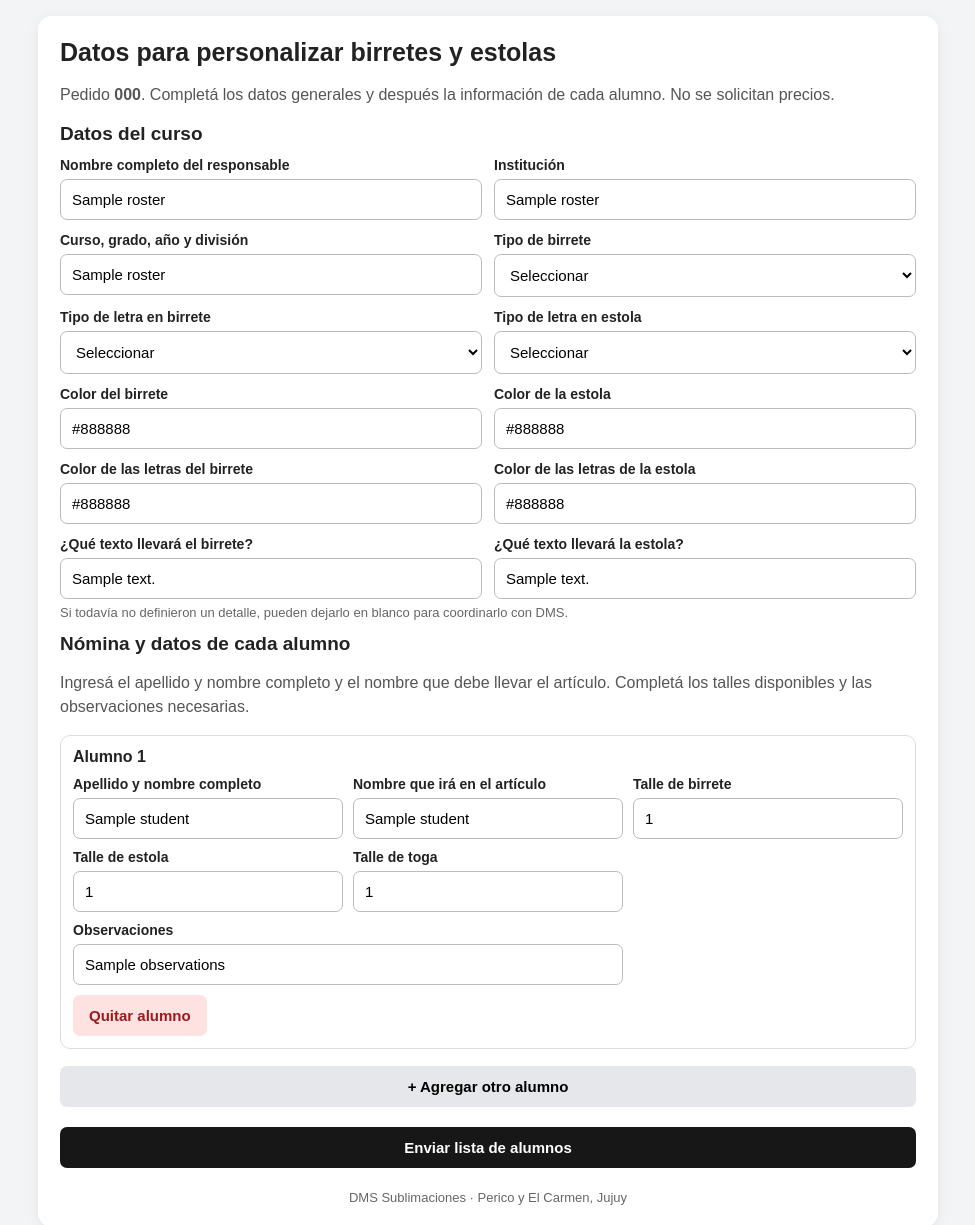
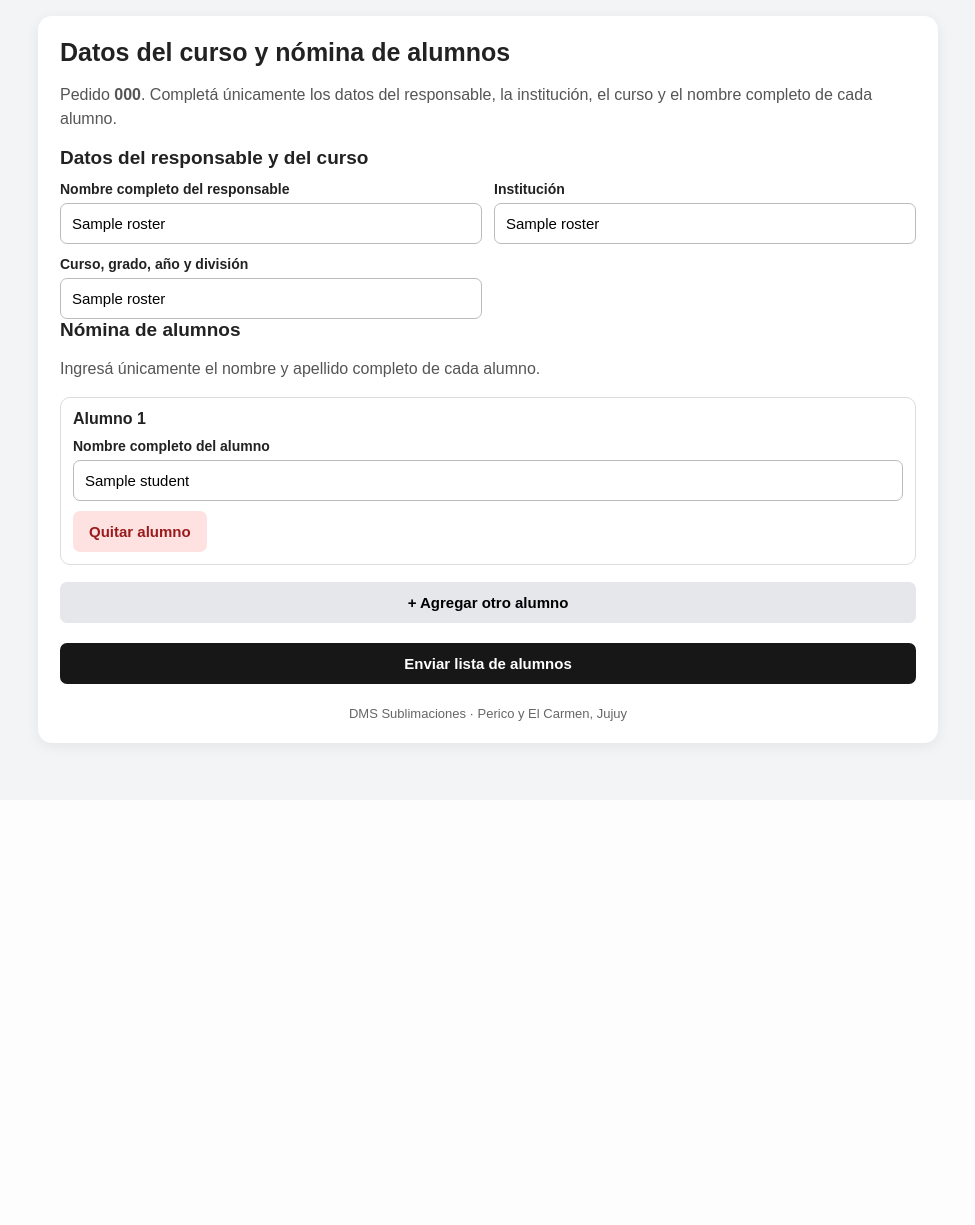
Before and after one commit to kmicaela20-ui/dms-sistema-pro, a Flask app: template templates/public_grad_roster.html in a window 1280 px wide. Shown: the top 1225 px of the page, without its empty margins (152-1127 px from the left). After the commit the page ends 752 px from the top, so only its background shows below. Run offline with Flask 3, Linux system fonts and the light colour scheme; the template is opened without the code that fills it: most values are stand-ins (such as "Sample title", 1, 10 or a date in 2020); parts of the project's set-up code (start-up, migrations or seed data) failed here and were passed over; some libraries are stand-ins or nearby versions.

Commit message:
Update public_grad_roster.html

```diff
--- a/templates/public_grad_roster.html
+++ b/templates/public_grad_roster.html
@@ -1,37 +1,22 @@
 <!DOCTYPE html>
-<html lang="es"><head><meta charset="UTF-8"><meta name="viewport" content="width=device-width,initial-scale=1"><title>Personalización de egresados | DMS</title>
+<html lang="es"><head><meta charset="UTF-8"><meta name="viewport" content="width=device-width,initial-scale=1"><title>Nómina de alumnos | DMS</title>
 <style>
 *{box-sizing:border-box}body{margin:0;padding:16px 10px;background:#f3f4f6;color:#222;font-family:Arial,sans-serif}.wrap{max-width:900px;margin:auto;background:#fff;padding:22px;border-radius:14px;box-shadow:0 3px 14px #0001}h1{font-size:25px;margin:0 0 8px}.intro{color:#555;line-height:1.5}.section{margin-top:25px;padding-top:17px;border-top:1px solid #ddd}h2{font-size:19px;margin:0 0 12px}.grid{display:grid;grid-template-columns:repeat(2,minmax(0,1fr));gap:12px}.field label{display:block;font-weight:bold;font-size:14px;margin:0 0 6px}.field input,.field select,.student input{width:100%;min-width:0;padding:11px;border:1px solid #bbb;border-radius:7px;background:white;font-size:15px}.student{border:1px solid #ddd;border-radius:10px;padding:12px;margin:12px 0}.student-title{font-weight:bold;margin-bottom:10px}.student-grid{display:grid;grid-template-columns:repeat(3,minmax(0,1fr));gap:10px}.student-grid .wide{grid-column:span 2}.btn{border:0;border-radius:7px;padding:12px 16px;font-weight:bold;font-size:15px;cursor:pointer}.remove{background:#fee2e2;color:#991b1b;margin-top:10px}.add{width:100%;background:#e5e7eb;margin-top:5px}.submit{width:100%;background:#171717;color:white;margin-top:20px}.brand{text-align:center;font-size:13px;color:#666;margin-top:22px}.help{font-size:13px;color:#666;margin-top:6px}@media(max-width:600px){.wrap{padding:16px}.grid,.student-grid{grid-template-columns:1fr}.student-grid .wide{grid-column:span 1}h1{font-size:22px}}
 </style></head><body><main class="wrap">
-<h1>Datos para personalizar birretes y estolas</h1><p class="intro">Pedido <strong>{{ roster['code'] }}</strong>. Completá los datos generales y después la información de cada alumno. No se solicitan precios.</p>
+<h1>Datos del curso y nómina de alumnos</h1><p class="intro">Pedido <strong>{{ roster['code'] }}</strong>. Completá únicamente los datos del responsable, la institución, el curso y el nombre completo de cada alumno.</p>
 <form method="POST">
-<section><h2>Datos del curso</h2><div class="grid">
+<section><h2>Datos del responsable y del curso</h2><div class="grid">
 <div class="field"><label for="responsible_name">Nombre completo del responsable</label><input id="responsible_name" name="responsible_name" maxlength="150" value="{{ roster['responsible_name'] or '' }}" required></div>
 <div class="field"><label for="institution_name">Institución</label><input id="institution_name" name="institution_name" maxlength="200" value="{{ roster['institution_name'] or '' }}" required></div>
 <div class="field"><label for="course_name">Curso, grado, año y división</label><input id="course_name" name="course_name" maxlength="100" value="{{ roster['course_name'] or '' }}" required></div>
-<div class="field"><label for="birrete_type">Tipo de birrete</label><select id="birrete_type" name="birrete_type"><option value="">Seleccionar</option>{% for v in ['Clásico','Con visera','Personalizado / otro'] %}<option value="{{v}}" {% if roster['birrete_type']==v %}selected{% endif %}>{{v}}</option>{% endfor %}</select></div>
-<div class="field"><label for="birrete_font">Tipo de letra en birrete</label><select id="birrete_font" name="birrete_font"><option value="">Seleccionar</option>{% for v in ['Imprenta mayúscula','Imprenta minúscula','Cursiva','Estilo elegante','A elección / coordinar'] %}<option value="{{v}}" {% if roster['birrete_font']==v %}selected{% endif %}>{{v}}</option>{% endfor %}</select></div>
-<div class="field"><label for="estola_font">Tipo de letra en estola</label><select id="estola_font" name="estola_font"><option value="">Seleccionar</option>{% for v in ['Imprenta mayúscula','Imprenta minúscula','Cursiva','Estilo elegante','A elección / coordinar'] %}<option value="{{v}}" {% if roster['estola_font']==v %}selected{% endif %}>{{v}}</option>{% endfor %}</select></div>
-<div class="field"><label for="birrete_color">Color del birrete</label><input id="birrete_color" name="birrete_color" placeholder="Ej.: negro, rosa, azul" value="{{ roster['birrete_color'] or '' }}"></div>
-<div class="field"><label for="estola_color">Color de la estola</label><input id="estola_color" name="estola_color" placeholder="Ej.: blanco, negro, rosa" value="{{ roster['estola_color'] or '' }}"></div>
-<div class="field"><label for="birrete_text_color">Color de las letras del birrete</label><input id="birrete_text_color" name="birrete_text_color" placeholder="Ej.: dorado" value="{{ roster['birrete_text_color'] or '' }}"></div>
-<div class="field"><label for="estola_text_color">Color de las letras de la estola</label><input id="estola_text_color" name="estola_text_color" placeholder="Ej.: dorado" value="{{ roster['estola_text_color'] or '' }}"></div>
-<div class="field"><label for="birrete_text">¿Qué texto llevará el birrete?</label><input id="birrete_text" name="birrete_text" placeholder="Ej.: nombre, curso, promoción y año" value="{{ roster['birrete_text'] or '' }}"></div>
-<div class="field"><label for="estola_text">¿Qué texto llevará la estola?</label><input id="estola_text" name="estola_text" placeholder="Ej.: nombre, institución o especialidad" value="{{ roster['estola_text'] or '' }}"></div>
-</div><p class="help">Si todavía no definieron un detalle, pueden dejarlo en blanco para coordinarlo con DMS.</p></section>
-<section><h2>Nómina y datos de cada alumno</h2><p class="intro">Ingresá el apellido y nombre completo y el nombre que debe llevar el artículo. Completá los talles disponibles y las observaciones necesarias.</p>
-<div id="students">{% if existing_students %}{% for student in existing_students %}<div class="student"><div class="student-title">Alumno <span class="number">{{ loop.index }}</span></div><div class="student-grid">
-<div class="field"><label>Apellido y nombre completo</label><input name="student_name" value="{{student['student_name'] or ''}}" required maxlength="150" placeholder="Apellido y nombre"></div>
-<div class="field"><label>Nombre que irá en el artículo</label><input name="article_name" value="{{student['article_name'] or ''}}" maxlength="150" placeholder="Nombre para estampar"></div>
-<div class="field"><label>Talle de birrete</label><input name="cap_size" value="{{student['cap_size'] or ''}}" placeholder="Talle o medida"></div>
-<div class="field"><label>Talle de estola</label><input name="stole_size" value="{{student['stole_size'] or ''}}" placeholder="Talle"></div>
-<div class="field"><label>Talle de toga</label><input name="toga_size" value="{{student['toga_size'] or ''}}" placeholder="Talle"></div>
-<div class="field wide"><label>Observaciones</label><input name="observations" value="{{student['observations'] or ''}}" placeholder="Detalles particulares"></div></div><button type="button" class="btn remove" onclick="removeStudent(this)">Quitar alumno</button></div>{% endfor %}{% else %}<div class="student"><div class="student-title">Alumno <span class="number">1</span></div><div class="student-grid"><div class="field"><label>Apellido y nombre completo</label><input name="student_name" required maxlength="150" placeholder="Apellido y nombre"></div><div class="field"><label>Nombre que irá en el artículo</label><input name="article_name" maxlength="150" placeholder="Nombre para estampar"></div><div class="field"><label>Talle de birrete</label><input name="cap_size" placeholder="Talle o medida"></div><div class="field"><label>Talle de estola</label><input name="stole_size" placeholder="Talle"></div><div class="field"><label>Talle de toga</label><input name="toga_size" placeholder="Talle"></div><div class="field wide"><label>Observaciones</label><input name="observations" placeholder="Detalles particulares"></div></div><button type="button" class="btn remove" onclick="removeStudent(this)">Quitar alumno</button></div>{% endif %}</div>
+</div></section>
+<section><h2>Nómina de alumnos</h2><p class="intro">Ingresá únicamente el nombre y apellido completo de cada alumno.</p>
+<div id="students">{% if existing_students %}{% for student in existing_students %}<div class="student"><div class="student-title">Alumno <span class="number">{{ loop.index }}</span></div><div class="field"><label>Nombre completo del alumno</label><input name="student_name" value="{{student['student_name'] or ''}}" required maxlength="150" placeholder="Apellido y nombre"></div><button type="button" class="btn remove" onclick="removeStudent(this)">Quitar alumno</button></div>{% endfor %}{% else %}<div class="student"><div class="student-title">Alumno <span class="number">1</span></div><div class="field"><label>Nombre completo del alumno</label><input name="student_name" required maxlength="150" placeholder="Apellido y nombre"></div><button type="button" class="btn remove" onclick="removeStudent(this)">Quitar alumno</button></div>{% endif %}</div>
 <button type="button" class="btn add" onclick="addStudent()">+ Agregar otro alumno</button></section>
 <button type="submit" class="btn submit">Enviar lista de alumnos</button></form><div class="brand">DMS Sublimaciones · Perico y El Carmen, Jujuy</div></main>
 <script>
 function renumber(){document.querySelectorAll('#students .student').forEach((r,i)=>r.querySelector('.number').textContent=i+1)}
-function addStudent(){const c=document.getElementById('students'),d=document.createElement('div');d.className='student';d.innerHTML='<div class="student-title">Alumno <span class="number"></span></div><div class="student-grid"><div class="field"><label>Apellido y nombre completo</label><input name="student_name" required maxlength="150" placeholder="Apellido y nombre"></div><div class="field"><label>Nombre que irá en el artículo</label><input name="article_name" maxlength="150" placeholder="Nombre para estampar"></div><div class="field"><label>Talle de birrete</label><input name="cap_size" placeholder="Talle o medida"></div><div class="field"><label>Talle de estola</label><input name="stole_size" placeholder="Talle"></div><div class="field"><label>Talle de toga</label><input name="toga_size" placeholder="Talle"></div><div class="field wide"><label>Observaciones</label><input name="observations" placeholder="Detalles particulares"></div></div><button type="button" class="btn remove" onclick="removeStudent(this)">Quitar alumno</button>';c.appendChild(d);renumber();d.querySelector('[name=student_name]').focus()}
+function addStudent(){const c=document.getElementById('students'),d=document.createElement('div');d.className='student';d.innerHTML='<div class="student-title">Alumno <span class="number"></span></div><div class="field"><label>Nombre completo del alumno</label><input name="student_name" required maxlength="150" placeholder="Apellido y nombre"></div><button type="button" class="btn remove" onclick="removeStudent(this)">Quitar alumno</button>';c.appendChild(d);renumber();d.querySelector('[name=student_name]').focus()}
 function removeStudent(b){const c=document.getElementById('students');if(c.querySelectorAll('.student').length===1){c.querySelector('[name=student_name]').value='';return}b.closest('.student').remove();renumber()}
 renumber();
 </script></body></html>
```
